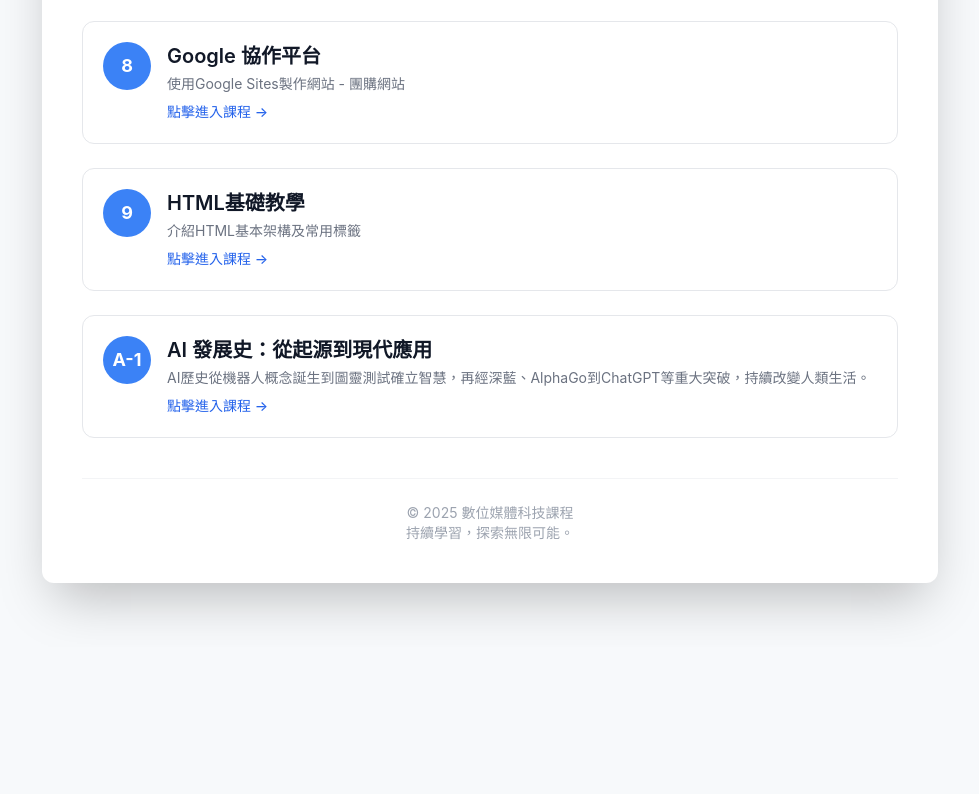
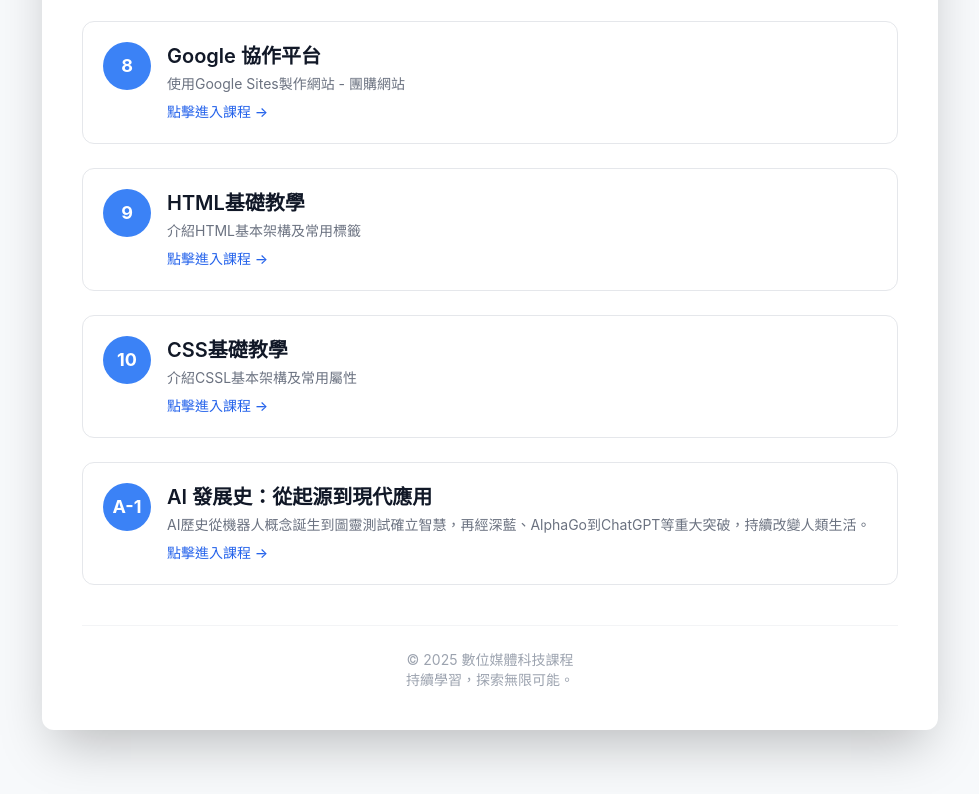
Before and after one commit to xiaomayi3245/courses-digital-media-technology, a plain HTML site: page index.html in a window 1280 px wide. Shown: the part 1329-2123 px from the top of the page, without its empty margins (150-1129 px from the left). Before the commit the page ends 1976 px from the top, so only its background shows below. Drawn offline with nearby package versions, Linux system fonts and the light colour scheme.

Commit message:
Update index.html

```diff
--- a/index.html
+++ b/index.html
@@ -193,7 +193,7 @@
             </a>
 
             <!-- 單週課程卡片：單元9 -->
-            <a href="html/a1.html" class="block transition duration-300 ease-in-out transform hover:scale-[1.01] hover:shadow-lg rounded-xl overflow-hidden bg-white border border-gray-200">
+            <a href="html/index.html" class="block transition duration-300 ease-in-out transform hover:scale-[1.01] hover:shadow-lg rounded-xl overflow-hidden bg-white border border-gray-200">
                 <div class="p-5 flex items-start space-x-4">
                     <!-- 標記 -->
                     <div class="flex-shrink-0 w-12 h-12 flex items-center justify-center bg-blue-500 text-white rounded-full text-lg font-bold">
@@ -206,6 +206,26 @@
                         </h3>
                         <p class="text-gray-500 text-sm">
                             介紹HTML基本架構及常用標籤
+                        </p>
+                        <span class="mt-2 inline-block text-blue-600 font-medium text-sm">點擊進入課程 &rarr;</span>
+                    </div>
+                </div>
+            </a>
+
+            <!-- 單週課程卡片：單元10 -->
+            <a href="css/index.html" class="block transition duration-300 ease-in-out transform hover:scale-[1.01] hover:shadow-lg rounded-xl overflow-hidden bg-white border border-gray-200">
+                <div class="p-5 flex items-start space-x-4">
+                    <!-- 標記 -->
+                    <div class="flex-shrink-0 w-12 h-12 flex items-center justify-center bg-blue-500 text-white rounded-full text-lg font-bold">
+                        10
+                    </div>
+                    <!-- 內容 -->
+                    <div>
+                        <h3 class="text-xl font-semibold text-gray-900 mb-1">
+                            CSS基礎教學
+                        </h3>
+                        <p class="text-gray-500 text-sm">
+                            介紹CSSL基本架構及常用屬性
                         </p>
                         <span class="mt-2 inline-block text-blue-600 font-medium text-sm">點擊進入課程 &rarr;</span>
                     </div>
```
